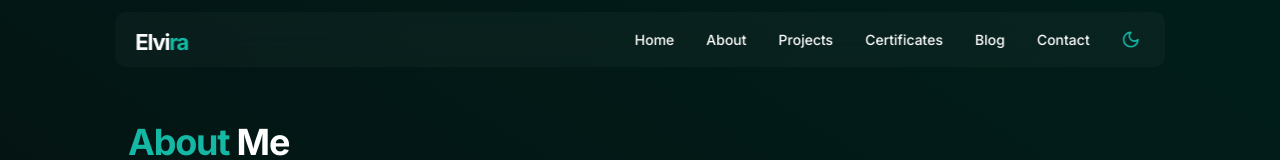
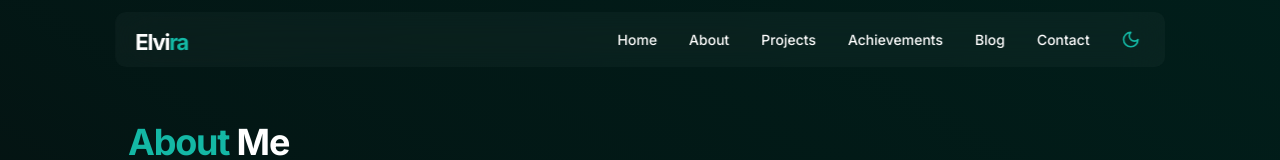
Before and after one commit to elvirafimansyah/portofolio-v3, a Next.js app: page /about in a window 1280 px wide. Shown: the top 160 px of the page. Built offline with nearby package versions, Linux system fonts and the light colour scheme.

Commit message:
fix: change ceriticate to achievement

```diff
--- a/app/about/page.tsx
+++ b/app/about/page.tsx
@@ -29,7 +29,7 @@
                 <span>
                   Beyond development, I am interested in UI/UX Design and enjoy combining technical knowledge with creativity to build intuitive and user-friendly digital experiences. I am passionate about continuously learning, growing as a developer, and bringing dedication, enthusiasm, and creativity to every project I work on.
                 </span>
-                <span> I have also participated in and achieved awards through various competitions, which have helped me develop my problem-solving, teamwork, and technical skills. </span> <span> Check out the <Link href="/certificate" className="underline decoration-primary decoration-2 underline-offset-[3px] text-foreground">achievement</Link> page to see some of the competitions and awards I&apos;ve received, the <Link href="/project" className="underline decoration-primary decoration-2 underline-offset-[3px] text-foreground">projects</Link> page to see a highlight of the projects I&apos;ve built, and the <Link href="/blog" className="underline decoration-primary decoration-2 underline-offset-[3px] text-foreground">blog</Link> to see what I&apos;ve written and learned.
+                <span> I have also participated in and achieved awards through various competitions, which have helped me develop my problem-solving, teamwork, and technical skills. </span> <span> Check out the <Link href="/achievement" className="underline decoration-primary decoration-2 underline-offset-[3px] text-foreground">achievement</Link> page to see some of the competitions and awards I&apos;ve received, the <Link href="/project" className="underline decoration-primary decoration-2 underline-offset-[3px] text-foreground">projects</Link> page to see a highlight of the projects I&apos;ve built, and the <Link href="/blog" className="underline decoration-primary decoration-2 underline-offset-[3px] text-foreground">blog</Link> to see what I&apos;ve written and learned.
                 </span>
               </p>
 
--- a/app/certificate/page.tsx
+++ b/app/achievement/page.tsx
@@ -13,7 +13,7 @@
 
 const Certificate = () => {
   useEffect(() => {
-    document.title = "Certificates | Elvira Firmansyah"
+    document.title = "Achievements | Elvira Firmansyah"
   }, [])
 
   return (
@@ -23,7 +23,7 @@
           <div className="flex flex-col md:items-center justify-center md:space-y-0">
             <div className="md:w-3/4 lg:w-full space-y-2  ">
               <div className="flex flex-col justify-center items-center text-center pb-3">
-                <h1 className="font-bold text-4xl lg:text-title2 tracking-title text-primary">Certificates</h1>
+                <h1 className="font-bold text-4xl lg:text-title2 tracking-title text-primary">Achievements</h1>
                 <p className="text-desc text-lg tracking-desc font-normal  max-w-xl">Recognitions of my achievements and skills, showcasing my journey of learning and growth.</p>
               </div>
               <hr className="bg-[#EEF1F6] border-[0.5] border-[#EEF1F6] dark:border-navdark dark:bg-navdark " />
--- a/app/navbar/navigation-bar.tsx
+++ b/app/navbar/navigation-bar.tsx
@@ -54,8 +54,8 @@
       link: "/project"
     },
     {
-      title: "Certificates",
-      link: "/certificate"
+      title: "Achievements",
+      link: "/achievement"
     },
     {
       title: "Blog",
```
